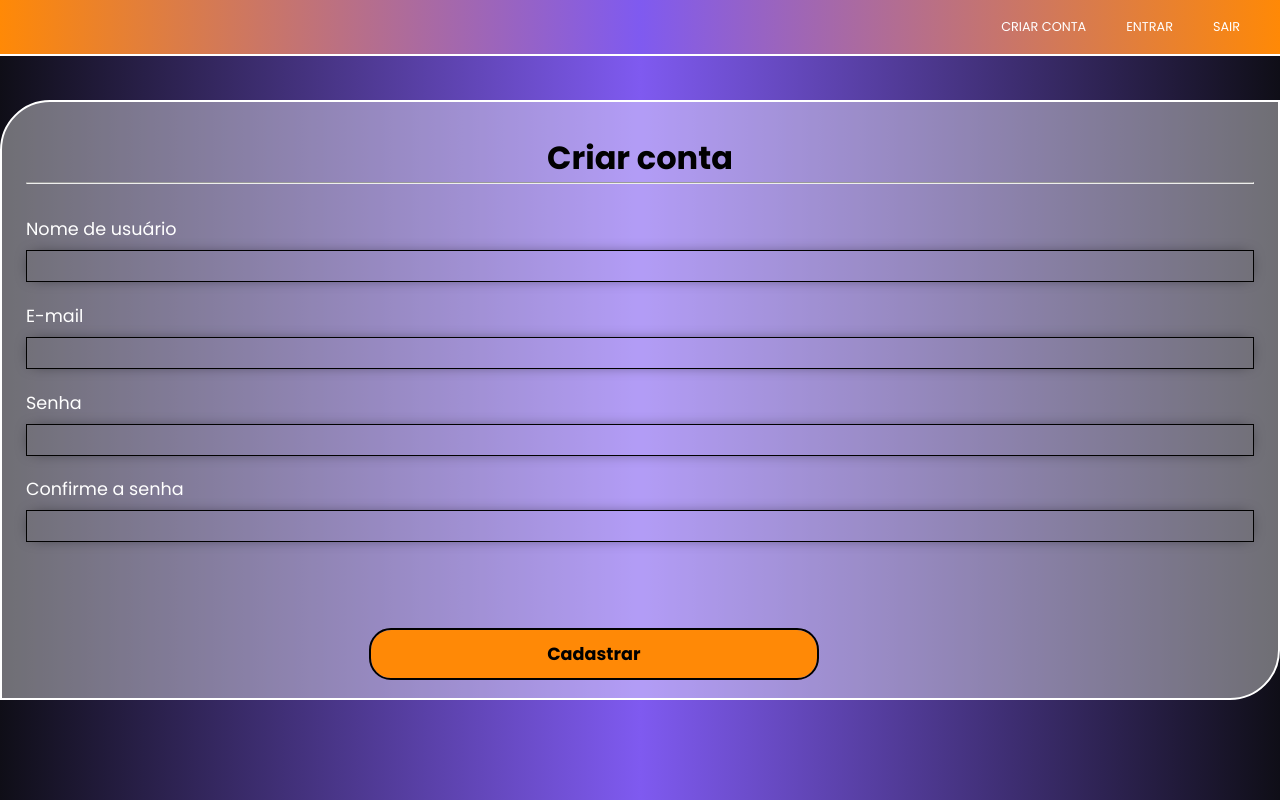
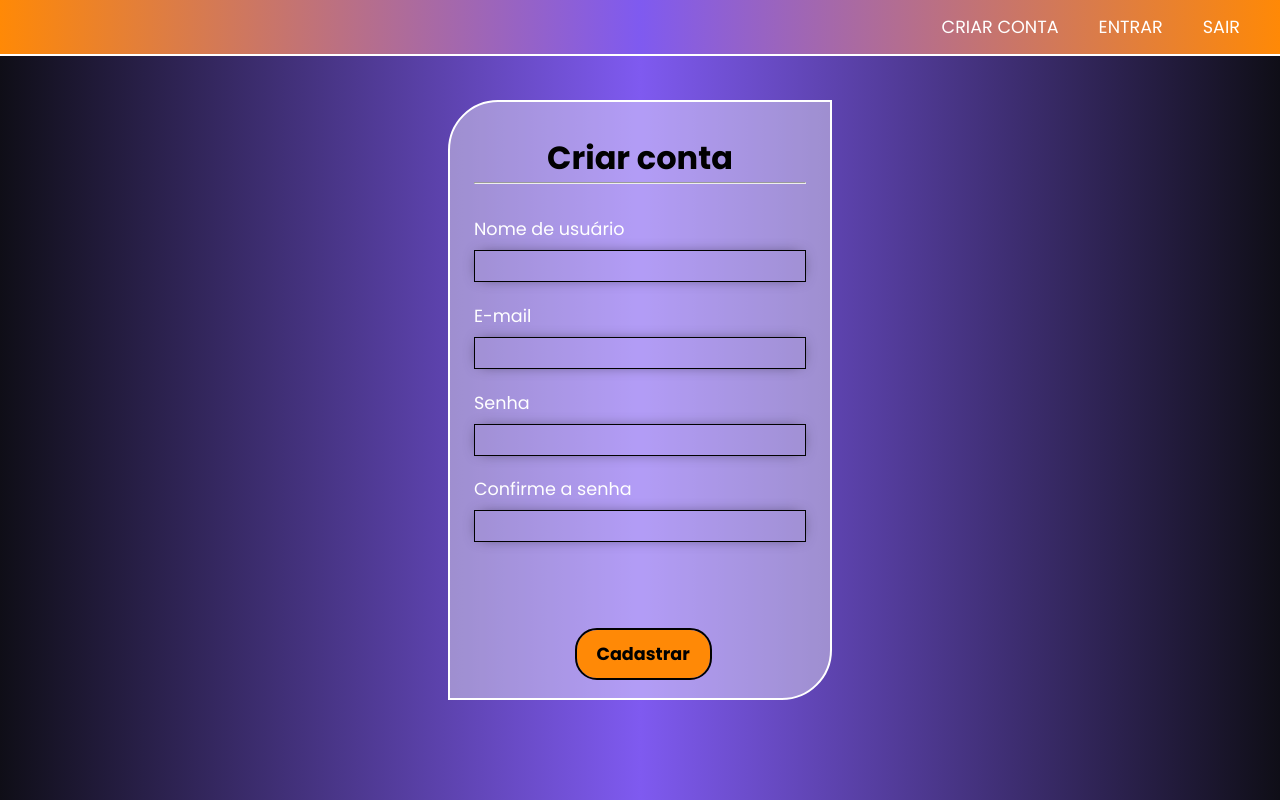
Before and after one commit to MatheusCGimenez/firebase_project, a React (Vite) app: page / in a window 1280 px wide. Built offline with nearby package versions, Linux system fonts and the light colour scheme.

Commit message:
att responsivo

```diff
--- a/src/components/Form.module.css
+++ b/src/components/Form.module.css
@@ -78,9 +78,26 @@
   transition: 0.3s;
 }
 
-@media(min-width: 320px) {
-  .form{
+@media (min-width: 320px) {
+  .form {
     width: 100%;
-
   }
 }
+
+@media (min-width: 700px) {
+  .form {
+    width: 65%;
+  }
+}
+
+@media (min-width: 900px) {
+  .form {
+    width: 45%;
+  }
+}
+
+@media (min-width: 1200px) {
+  .form {
+    width: 30%;
+  }
+}
--- a/src/components/Navbar.module.css
+++ b/src/components/Navbar.module.css
@@ -38,12 +38,25 @@
 }
 
 @media (min-width: 320px) {
-
-  .nav{
+  .nav {
     margin-bottom: 1rem;
   }
 
   .nav ul li {
-    font-size: .8rem;
+    font-size: 0.8rem;
   }
 }
+
+/* RESPONSIVO */
+
+@media (min-width: 320px) {
+  .nav ul li {
+    align-self: center;
+  }
+}
+
+@media (min-width: 700px){
+  .nav ul li {
+    font-size: 1.1rem;
+  }
+}
```
Also changed, not shown: src/App.css (line endings or trailing spaces).
